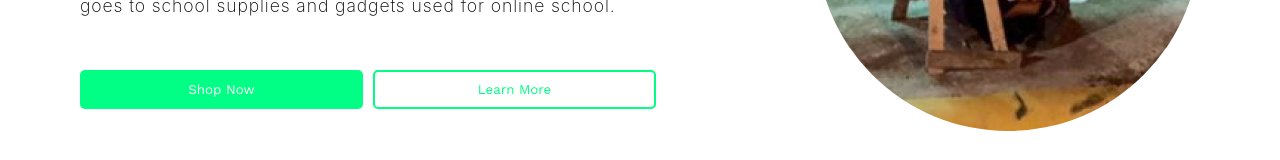
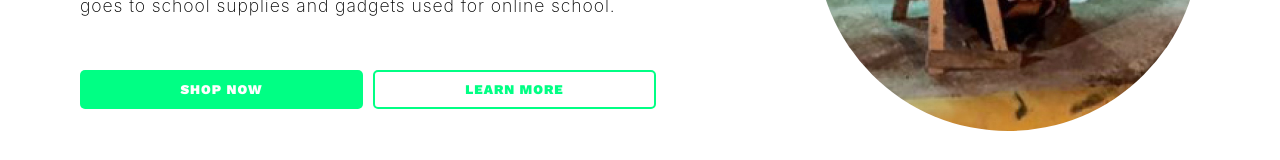
Before and after one commit to caraanJC/hackathon-front, a React (Create React App) app: page / in a window 1280 px wide. Shown: the part 461-621 px from the top of the page. Built offline with nearby package versions, Linux system fonts and the light colour scheme.

Commit message:
feat: change button font weights and ghost button hover

```diff
--- a/src/assets/sass/app.scss
+++ b/src/assets/sass/app.scss
@@ -71,6 +71,10 @@ a {
     background-color: transparent;
     border: 2px solid $accent-color;
     color: $accent-color;
+    &:hover {
+        color: white;
+        background-color: $accent-color;
+    }
 }
 
 @import 'homepage';
--- a/src/assets/sass/homepage.scss
+++ b/src/assets/sass/homepage.scss
@@ -20,6 +20,8 @@
 
         p {
             margin-bottom: 30px;
+            letter-spacing: 1px;
+            line-height: 1.5;
         }
 
         .buttons {
@@ -27,6 +29,9 @@
             flex-direction: column;
             gap: 10px;
             .btn {
+                text-transform: uppercase;
+                font-weight: bold;
+                letter-spacing: 1px;
                 width: 50%;
                 cursor: pointer;
             }
```
